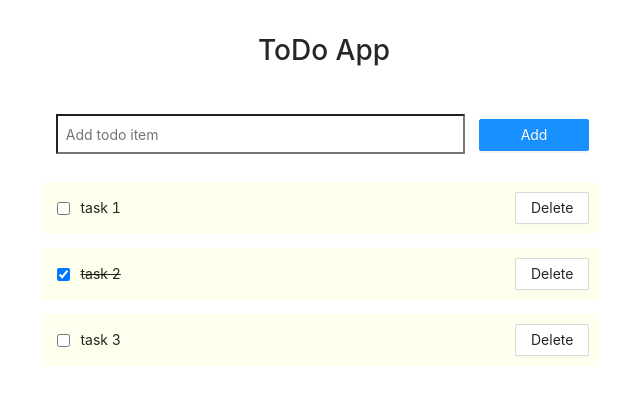
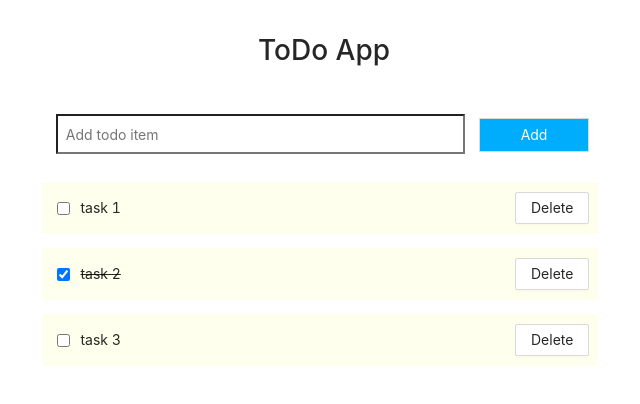
Before and after one commit to yunjuc/react-hooks-context, a React (Create React App) app: page / in a window 1280 px wide. Shown: the top 404 px of the page, without its empty margins (316-956 px from the left). Built offline with nearby package versions, Linux system fonts and the light colour scheme.

Commit message:
Update addtodo button html/css

```diff
--- a/src/components/AddTodo.js
+++ b/src/components/AddTodo.js
@@ -1,5 +1,4 @@
 import React, { useState, useContext } from 'react'
-import { Button } from 'antd'
 import { TodoContext } from '../contexts/TodoContext'
 
 function AddTodo() {
@@ -10,16 +9,17 @@ function AddTodo() {
     setText(e.target.value)
   }
 
-  const handleClick = () => {
+  const handleClick = (e) => {
+    e.preventDefault()
     addTodo(text)
     setText('')
   }
 
   return (
-    <div className="inputbar">
-      <input type="text" onChange={handleChange} value={text} placeholder="Add todo item"></input>
-      <Button type="primary" onClick={handleClick}>Add</Button>
-    </div>
+    <form className="inputbar" onSubmit={handleClick}>
+      <input type="text" onChange={handleChange} value={text} placeholder="Add todo item" required></input>
+      <button type="submit">Add</button>
+    </form>
   )
 }
 
--- a/src/components/Todo.js
+++ b/src/components/Todo.js
@@ -3,7 +3,7 @@ import { Button } from 'antd'
 import { TodoContext } from '../contexts/TodoContext'
 
 function Todo(props) {
-  const { id, complete, text } = props
+  const { id, complete, text } = props.todo
   const { removeTodo } = useContext(TodoContext)
   const [status, setStatus] = useState(complete)
 
--- a/src/components/TodoList.js
+++ b/src/components/TodoList.js
@@ -10,8 +10,8 @@ function TodoList() {
     <div>
       <AddTodo/>
       <div className="listContainer">
-        {todos.map(item => (
-          <Todo key={item.id} id={item.id} text={item.text} complete={item.complete}/>
+        {todos.map(todo => (
+          <Todo key={todo.id} todo={todo} />
           ))
         }
       </div>
--- a/src/index.css
+++ b/src/index.css
@@ -21,6 +21,18 @@ code {
 
 h1 {
   text-align: center;
+}
+
+.inputbar button {
+  background: #00ACFC;
+  padding: 5px;
+  border: 0.5px solid #d9d9d9;
+  border-radius: 1px;
+  color: white;
+}
+
+.inputbar button:hover {
+  opacity: 0.8;
 }
 
 .inputbar {
```
Also changed, not shown: 2 other files (tests, documents, lock files or other folders).
